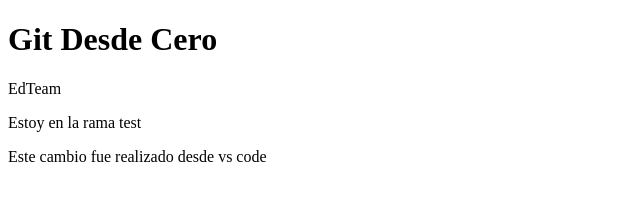
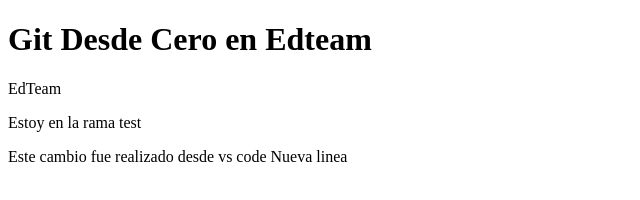
Before and after one commit to jesprieto/practicandogit, a plain HTML site: page index.html in a window 1280 px wide. Shown: the whole page, without its empty margins (0-640 px from the left). Drawn offline with Linux system fonts and the light colour scheme.

Commit message:
modificado pero subigo desde git

```diff
--- a/index.html
+++ b/index.html
@@ -7,7 +7,7 @@
     <title>Practicando con Git desde VScode</title>
 </head>
 <body>
- <h1>Git Desde Cero</h1>
+ <h1>Git Desde Cero en Edteam</h1>
  <p>EdTeam</p>
  <section>
      <p>Estoy en la rama test</p>
@@ -15,6 +15,7 @@
  <div>
      <p>
          Este cambio fue realizado desde vs code
+         <span>Nueva linea</span>
      </p>
  </div>
 </body>
```
